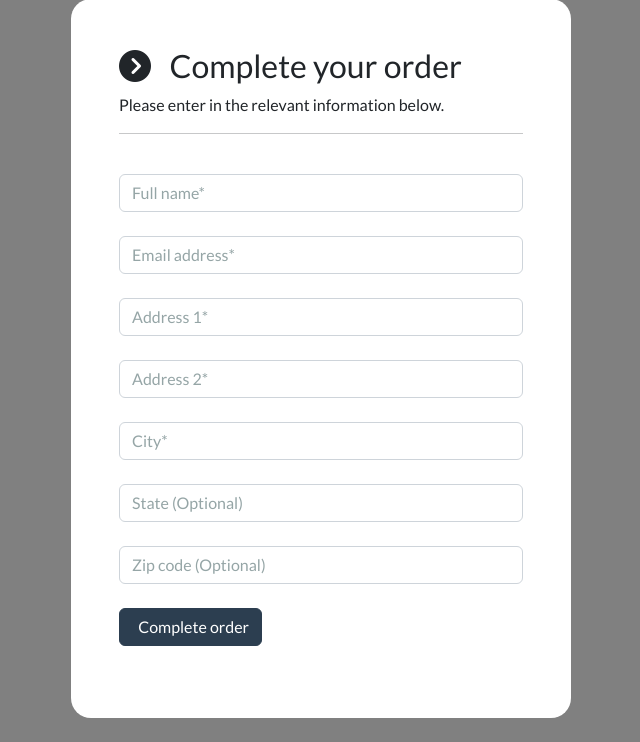
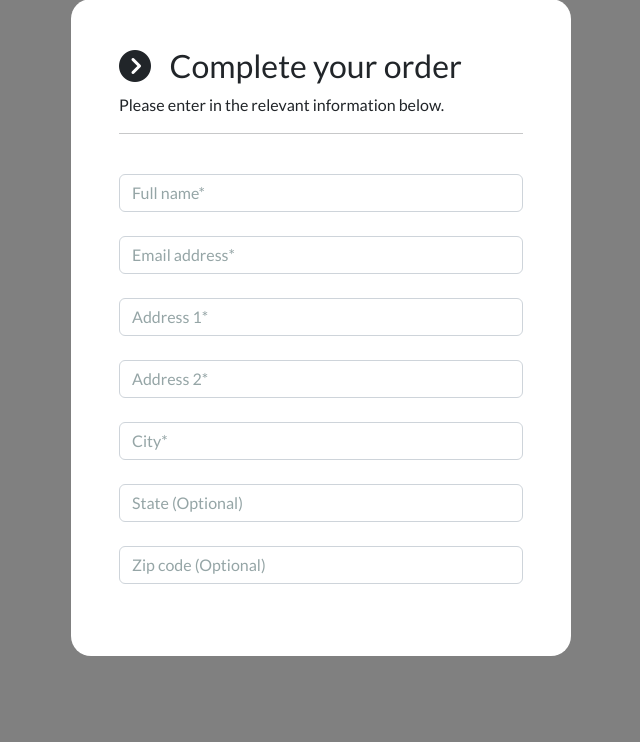
Before and after one commit to liberbell/dj11, a Django app: page /payment/checkout/ in a window 1280 px wide. Shown: the part 97-839 px from the top of the page, without its empty margins (319-959 px from the left). After the commit the page ends 753 px from the top, so only its background shows below. Run offline with Django 5.2, Linux system fonts and the light colour scheme; data comes from the database, SQL or seed files in the repository; some libraries are stand-ins or nearby versions.

Commit message:
checkout6

```diff
--- a/ecommerce/payment/templates/payment/checkout.html
+++ b/ecommerce/payment/templates/payment/checkout.html
@@ -52,8 +52,8 @@
                 </div>
             </div>
             <br>
-            <button id="complete-order" type="submit" class="btn btn-primary navbar-btn text-white"> &nbsp; Complete order </button>
-            <br><br>
+            {% comment %} <button id="complete-order" type="submit" class="btn btn-primary navbar-btn text-white"> &nbsp; Complete order </button>
+            <br><br> {% endcomment %}
 
             <div id="paypal-button-container"></div>
             <script src="https://www.paypal.com/sdk/js?client-id=Achp6jTUYGsux2gu8xprOqE0gGo9TwyQ5eFJuWH0vzuw30r53uez_xq0ivNDrJllAZA9JuXG3DC_me-3&currency=USD&intent=capture&enable-funding=venmo" data-sdk-integration-source="integrationbuilder"></script>
@@ -68,6 +68,10 @@
           color: "blue",
           shape: "rect",
           layout: "vertical"
+        },
+
+        onInit: function(data, action) {
+            actions.disable();
         },
 
         createOrder: (data, actions) => {
```
